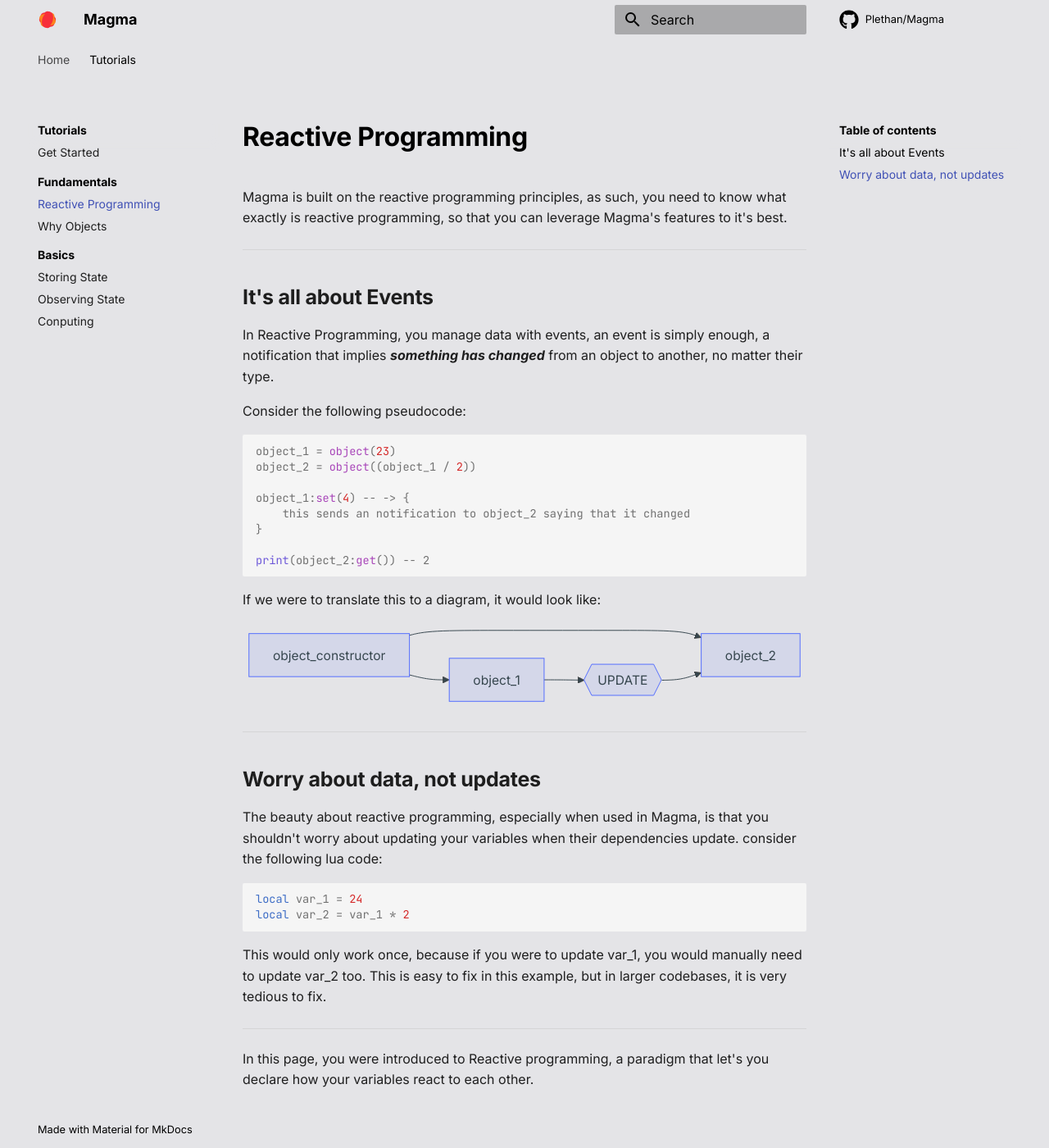
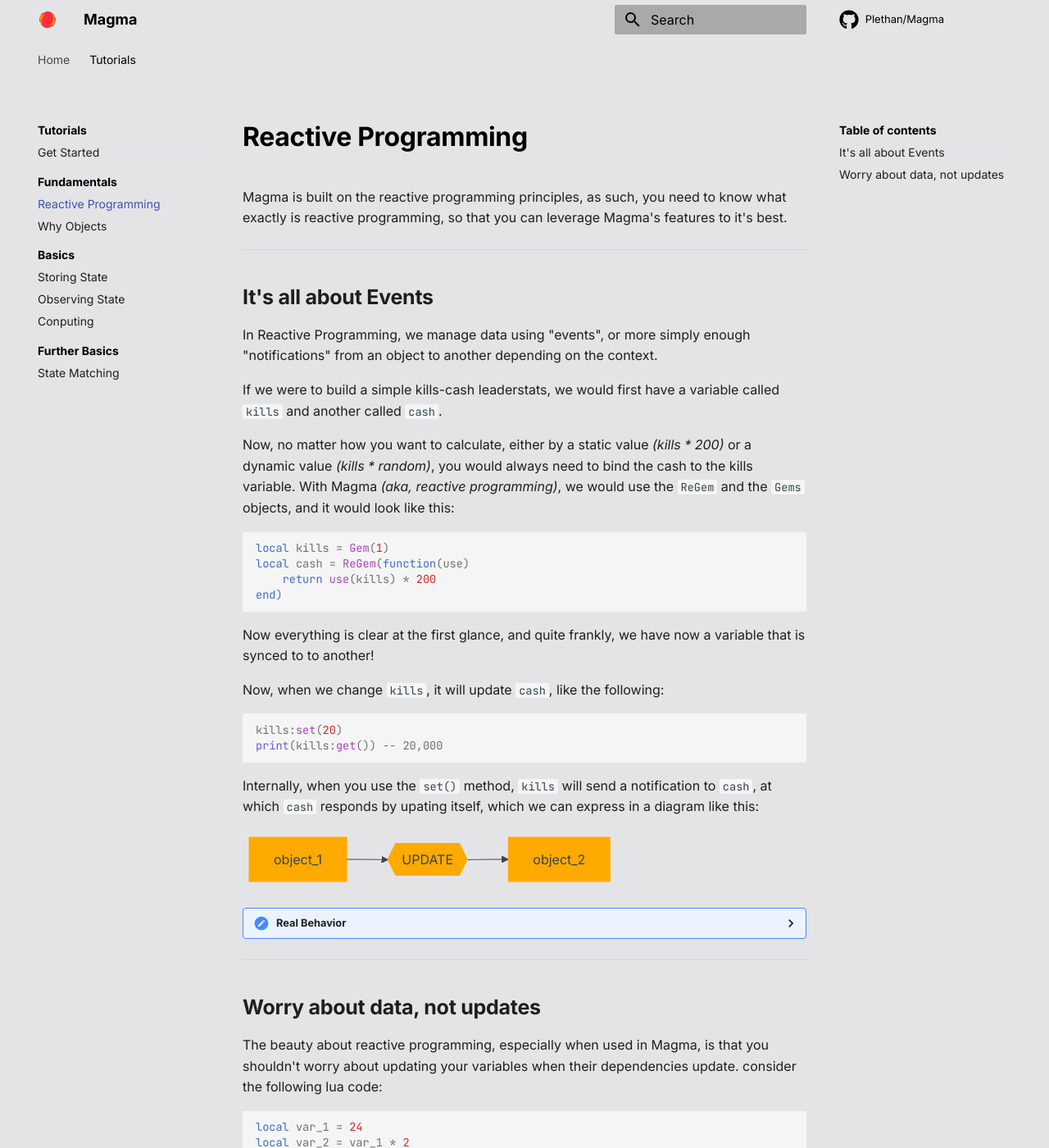
Before and after one commit to Plothan/Magma, an MkDocs documentation site: the page built from docs/Tutorial/Fundamentals/reactive.md, in a window 1280 px wide and 1400 px high. Shown: the whole window at 82% size. Built offline with MkDocs 1.6.1 and Material for MkDocs 9.7.7, drawn with Linux system fonts in a browser that asks for light colours; comment, search, counter and statistics services are not loaded.

Commit message:
docs modifications

````diff
--- a/docs/Tutorial/Fundamentals/reactive.md
+++ b/docs/Tutorial/Fundamentals/reactive.md
@@ -2,34 +2,43 @@
 Magma is built on the reactive programming principles, as such, you need to know what exactly is reactive programming, so that you can leverage Magma's features to it's best.
 _______
 ## **It's all about Events**
-In Reactive Programming, you manage data with events, an event is simply enough, a notification that implies ***something has changed*** from an object to another, no matter their type.
+In Reactive Programming, we manage data using "events", or more simply enough "notifications" from an object to another depending on the context.
 
-Consider the following pseudocode:
+If we were to build a simple kills-cash leaderstats, we would first have a variable called `kills` and another called `cash`.
+
+Now, no matter how you want to calculate, either by a static value *(kills * 200)* or a dynamic value *(kills * random)*, you would always need to bind the cash to the kills variable. With Magma *(aka, reactive programming)*, we would use the `ReGem` and the `Gems` objects, and it would look like this:
 
 ```Lua
 
-object_1 = object(23)
-object_2 = object((object_1 / 2))
-
-object_1:set(4) -- -> {
-    this sends an notification to object_2 saying that it changed
-}
-
-print(object_2:get()) -- 2
+local kills = Gem(1)
+local cash = ReGem(function(use)
+    return use(kills) * 200
+end)
 ```
 
-If we were to translate this to a diagram, it would look like:
+Now everything is clear at the first glance, and quite frankly, we have now a variable that is synced to to another!
+
+Now, when we change `kills`, it will update `cash`, like the following:
+
+```lua
+
+kills:set(20)
+print(kills:get()) -- 20,000
+```
+Internally, when you use the `set()` method, `kills` will send a notification to `cash`, at which `cash` responds by upating itself, which we can express in a diagram like this:
 
 ```mermaid
 
 flowchart LR
-    object_constructor--> object_1
-
-    object_constructor-->object_2
-
     object_1--> id1{{UPDATE}} --> object_2
 
 ```
+
+??? Caution "Real Behavior"
+    The actual behavior in Magma is that for example `kills` doesn't send "notification", but rather directly updates them instead. This difference is minor and doesn't change how you would code with Magma.
+
+
+
 ________
 
 ## **Worry about data, not updates**
--- a/docs/assets/extra.css
+++ b/docs/assets/extra.css
@@ -15,6 +15,11 @@
   --md-primary-bg-color:               rgb(0,0,0);
   --md-primary-bg-color--light:        rgb(0,0,0);
 
+
+  --md-accent-fg-color:                rgb(255,170,0);
+  --md-accent-fg-color--transparent:   rgb(255,170,0);
+
+
   --md-footer-fg-color:                rgb(0, 0, 0);
   --md-footer-fg-color--light:         rgb(0, 0, 0);
   --md-footer-fg-color--lighter:       rgb(0, 0, 0);
--- a/mkdocs.yml
+++ b/mkdocs.yml
@@ -37,6 +37,8 @@
       - Storing State: Tutorial/Basics/Gems.md
       - Observing State: Tutorial/Basics/Listeners.md
       - Conputing: Tutorial/Basics/ReGem.md
+    - Further Basics:
+      - State Matching: Tutorial/Further/Match.md
 
 markdown_extensions:
   - pymdownx.highlight
````
Also changed, not shown: docs/Tutorial/Basics/ReGem.md (+2 -2 lines), docs/Tutorial/Further/Match.md (added, +132 -0 lines), docs/Tutorial/index.md (+1 -1 lines).
